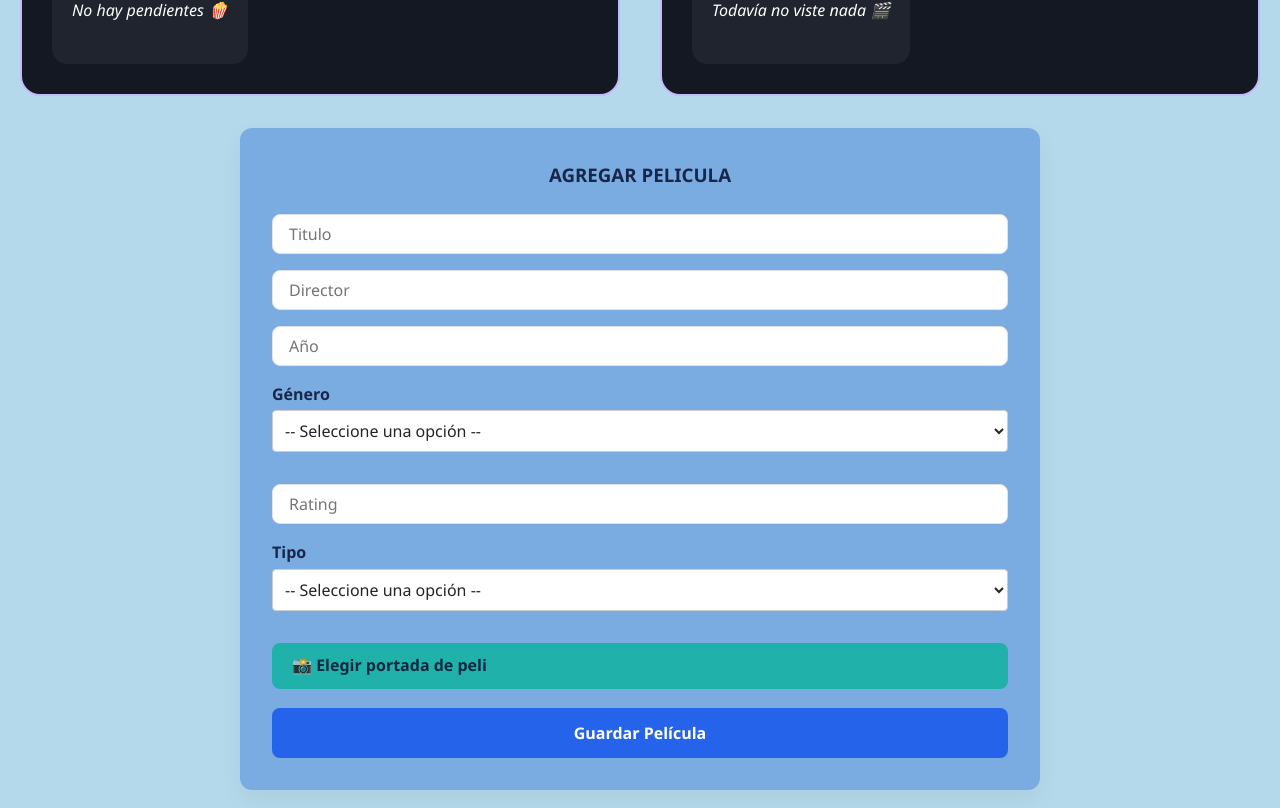
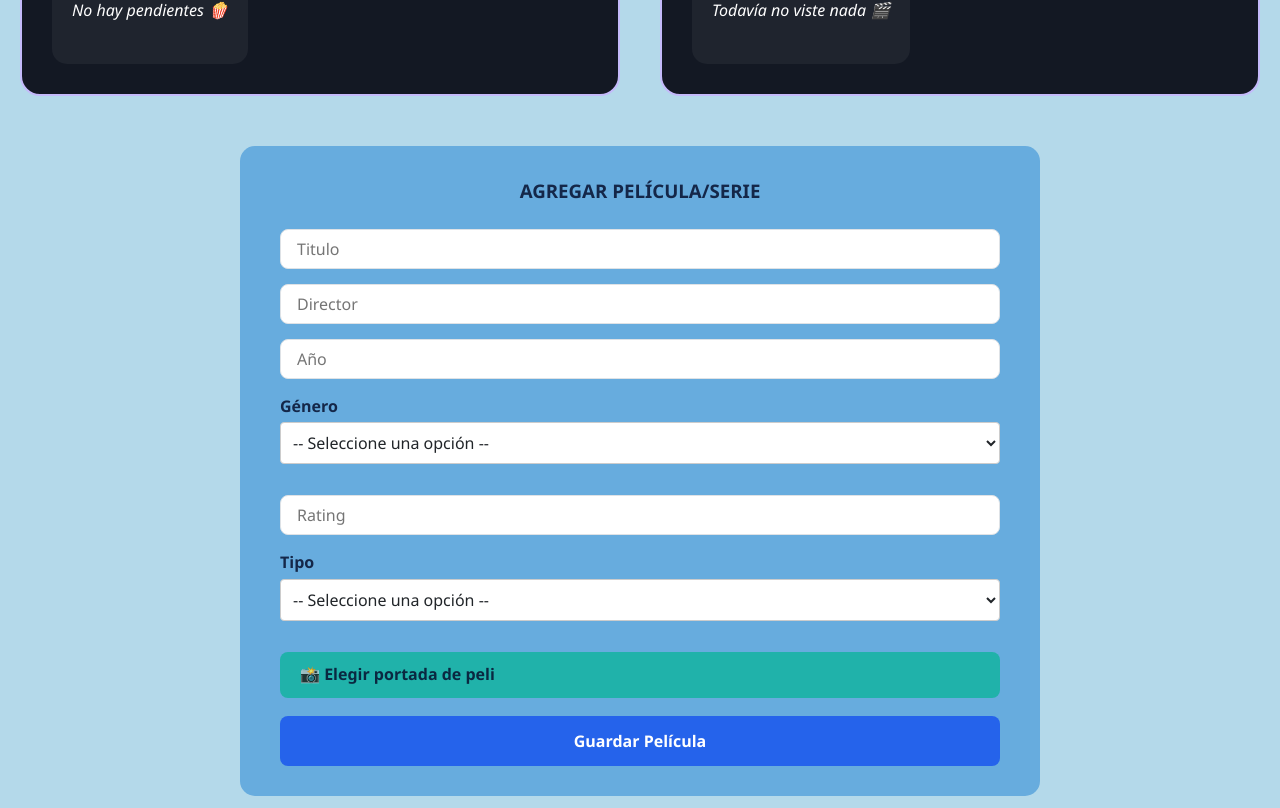
Before and after one commit to DanielaOnatibia/TP1-de-PWA, a React (Vite) app: page / in a window 1280 px wide. Shown: the part 632-1440 px from the top of the page. Built offline with nearby package versions, Linux system fonts and the light colour scheme.

Commit message:
pulido del css de form editar y titulo de formularios

```diff
--- a/src/Components/Formulario/Formulario.jsx
+++ b/src/Components/Formulario/Formulario.jsx
@@ -127,7 +127,7 @@ const Formulario = ({ setPeliculas, peliculas, generoPelis, peliAEditar, onCerra
 
   return (
     <form onSubmit={handleEnviar} className={styles.formContainer}>
-      <h3>AGREGAR PELICULA</h3>
+      <h3>{peliAEditar ? "EDITAR PELÍCULA/SERIE" : "AGREGAR PELÍCULA/SERIE"}</h3>
       <input
         type="text"
         placeholder="Titulo"
@@ -188,7 +188,7 @@ const Formulario = ({ setPeliculas, peliculas, generoPelis, peliAEditar, onCerra
       </div>
 
       <button type="submit" className={styles.buttonSubmit}>
-        Guardar Película
+        {peliAEditar ? "Guardar Cambios" : "Guardar Película"}
       </button>
     </form>
   );
--- a/src/Components/Formulario/Formulario.module.css
+++ b/src/Components/Formulario/Formulario.module.css
@@ -3,11 +3,20 @@
   border-radius: 12px;
   max-width: 800px;
   margin: 2rem auto;
-  padding: 2rem;
   box-shadow: 0 10px 25px rgba(0, 0, 0, 0.05);
   display: flex;
   flex-direction: column;
   gap: 1rem;
+  background-color: #67acde;
+  border-radius: 15px;
+  box-shadow: none;
+  width: 100%;
+  min-height: 100%;
+  margin: 0;
+  padding: 30px 40px;
+  box-sizing: border-box;
+  gap: 15px;
+
 }
 
 .formContainer label {
--- a/src/Components/Modal/Modal.module.css
+++ b/src/Components/Modal/Modal.module.css
@@ -12,7 +12,7 @@
 }
 
 .contenedor {
-  background-color: rgb(255, 255, 255);
+  background-color:#67acde;
   padding: 32px;
   border-radius: 12px;
   width: 90%;
@@ -24,6 +24,10 @@
   gap: 12px;
   box-shadow: 0 10px 25px rgba(0, 0, 0, 0.3);
   position: relative;
+  border: none;
+  padding: 0 !important; /* <--- QUITAMOS el espacio interno */
+  overflow: hidden;      /* Para que las esquinas del formulario no se salgan */
+  display: flex;         /* Ayuda a que el contenido se estire */
 }
 
 .contenedor img {
--- a/src/Pages/Home/Home.jsx
+++ b/src/Pages/Home/Home.jsx
@@ -183,11 +183,14 @@ export function Home() {
       </div>
 
       {/* FORMULARIO Y BOTONES */}
+
+      <div className={styles.contenedorFormularioCentro}>
       <Formulario
         setPeliculas={setPeliculas}
         peliculas={peliculas}
         generoPelis={generoPelis}
       />
+      </div>
 
       <button onClick={agregarPelicula} className={styles.botonPrueba}>
         + Agregar Prueba
--- a/src/Pages/Home/Home.module.css
+++ b/src/Pages/Home/Home.module.css
@@ -145,3 +145,11 @@
     align-items: center;
   }
 }
+
+.contenedorFormularioCentro {
+  display: flex;
+  justify-content: center; /* Esto lo centra horizontalmente */
+  align-items: center;     /* Esto lo centra verticalmente */
+  width: 100%;            /* Para que use todo el ancho de la pantalla */
+  margin: 50px 0;         /* Para que no esté pegado a las columnas de arriba */
+}
```
